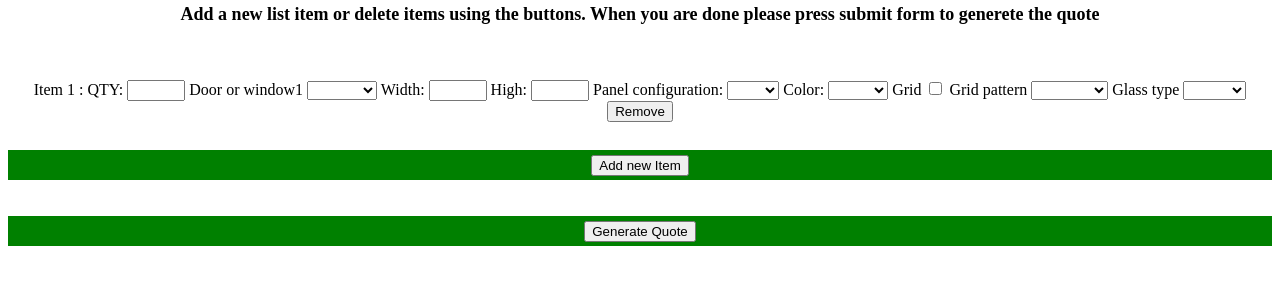
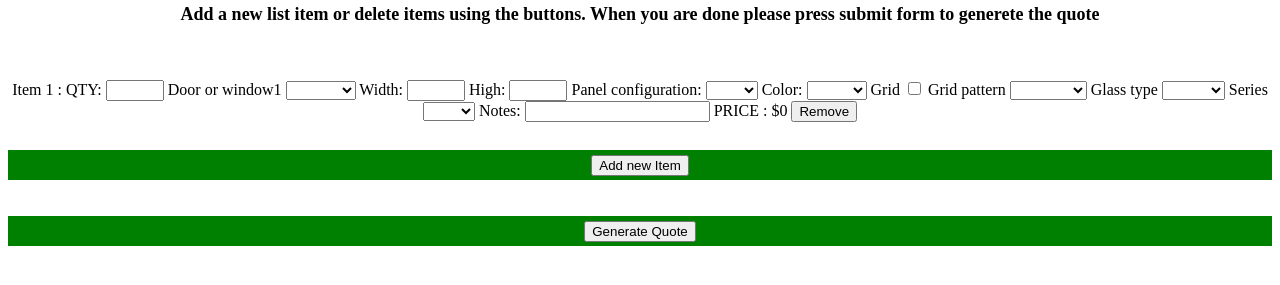
Before and after one commit to mexicanwolf87/Julio_Amaro_Portfolio, a plain HTML site: page index.html in a window 1280 px wide. Both pictures are taken after typing "Sample", "Sample", "Sample", "Sample", "2020-01-15", "Sample" into the empty fields and a click on the button "Add new Item". Shown: the part 425-710 px from the top of the page. Drawn offline with Linux system fonts and the light colour scheme.

Commit message:
Update index.html

```diff
--- a/index.html
+++ b/index.html
@@ -7,6 +7,7 @@
       margin-bottom: 10px;
     }
   </style>
+
 </head>
 <body>
 
@@ -53,57 +54,72 @@
 
       newForm.innerHTML = `
       <label for="item${formCounter}"> Item ${formCounter} :</label>
-      <label for="Qty"> QTY:</label>
-        <input style="width: 50px;" type="number" id="fname" name="fname">
+      <label for="Qty${formCounter}"> QTY:</label>
+        <input style="width: 50px;" type="number" id="fname${formCounter}" name="fname${formCounter}">
         </select>
 
     <label for="door-windows${formCounter}">Door or window${formCounter}</label>
         <select id="Door\Window${formCounter}" name="Door\Window${formCounter}">
-        <option value="empty"></option>
-        <option value="Door">Door</option>
-        <option value="Window">Window</option>
+        <option value="emptydoor-window${formCounter}"></option>
+        <option value="Door${formCounter}">Door</option>
+        <option value="Window${formCounter}">Window</option>
         </select>
 
-        <label for="Width"> Width:</label>
-            <input style="width: 50px;" type="number" id="width" name="width">
+        <label for="Width${formCounter}"> Width:</label>
+            <input style="width: 50px;" type="number" id="width${formCounter}" name="width${formCounter}">
 
-        <label for="Width"> High:</label>
-            <input style="width: 50px;" type="number" id="hihgh" name="high">
+        <label for="Width${formCounter}"> High:</label>
+            <input style="width: 50px;" type="number" id="hihgh${formCounter}" name="high${formCounter}">
 
-        <label for="Color"> Panel configuration:</label>
-            <select id="config" name="config">
-            <option value="empty"></option>
-            <option value="XO">XO</option>
-            <option value="OX">OX</option>
-            <option value="XOX">XOX</option>
-            <Option value="OXO">OXO</Option>
+        <label for="Color${formCounter}"> Panel configuration:</label>
+            <select id="config${formCounter}" name="config${formCounter}">
+            <option value="emptypanel${formCounter}"></option>
+            <option value="XO${formCounter}">XO</option>
+            <option value="OX${formCounter}">OX</option>
+            <option value="XOX${formCounter}">XOX</option>
+            <Option value="OXO${formCounter}">OXO</Option>
             </select>
 
     <label for="Color"> Color:</label>
-        <select id="Color" name="Color">
-        <option value="empty"></option>
-        <option value="White">White</option>
-        <option value="Brown">Brown</option>
-        <Option value="Gold">Gold</Option>
+        <select id="Color${formCounter}" name="Color${formCounter}">
+        <option value="emptycolor${formCounter}"></option>
+        <option value="White${formCounter}">White</option>
+        <option value="Brown${formCounter}">Brown</option>
+        <Option value="Gold${formCounter}">Gold</Option>
         </select>
 
-    <label for="Grid-selection">Grid</label>
-        <input type="checkbox">
+    <label for="Grid-selection${formCounter}">Grid</label>
+        <input type="checkbox" id="gridcheck${formCounter}">
 
-    <label for="Grid-pattern">Grid pattern</label>
-        <select id="Color" name="Color">
-        <option value="empty"></option>
-        <option value="2W x 2H">2W x 2H</option>
-        <option value="2W x 3H">W x 3H</option>
-        <Option value="Standard">Standard</Option>
+    <label for="Grid-pattern${formCounter}">Grid pattern</label>
+        <select id="Color${formCounter}" name="Color${formCounter}">
+        <option value="emptygrid${formCounter}"></option>
+        <option value="2W x 2H${formCounter}">2W x 2H</option>
+        <option value="2W x 3H${formCounter}">W x 3H</option>
+        <Option value="Standard${formCounter}">Standard</Option>
         </select>
 
-    <label for="Glass type"> Glass type</label>
-        <select id="glass-type" name="glass-type">
-        <option value="empty"></option>
-        <option value="LowE3">LowE3</option>
-        <option value="Clear">Claer</option>
+    <label for="Glass type${formCounter}"> Glass type</label>
+        <select id="glass-type${formCounter}" name="glass-type${formCounter}">
+        <option value="emptyglass${formCounter}"></option>
+        <option value="LowE3${formCounter}">LowE3</option>
+        <option value="Clear${formCounter}">Clear</option>
         </select>
+
+    <label for="Series${formCounter}"> Series</label>
+        <select id="Series${formCounter}" name="Series${formCounter}">
+        <option value="empty-series${formCounter}"></option>
+        <option value="4800${formCounter}">4800</option>
+        <option value="4850${formCounter}">4850</option>
+        <option value="4855${formCounter}">4855</option>
+        </select>
+
+    <label for="Grid-selection${formCounter}">Notes:</label>
+        <input type="text" id="Note${formCounter}">
+
+    <label for="Price${formCounter}"> PRICE : $0    </label>
+
+
 
 
 
@@ -139,6 +155,10 @@
       document.getElementById("formContainer").innerHTML = "";
       formCounter = 0;
     }
+
+
+
   </script>
+
 </body>
 </html>
```
